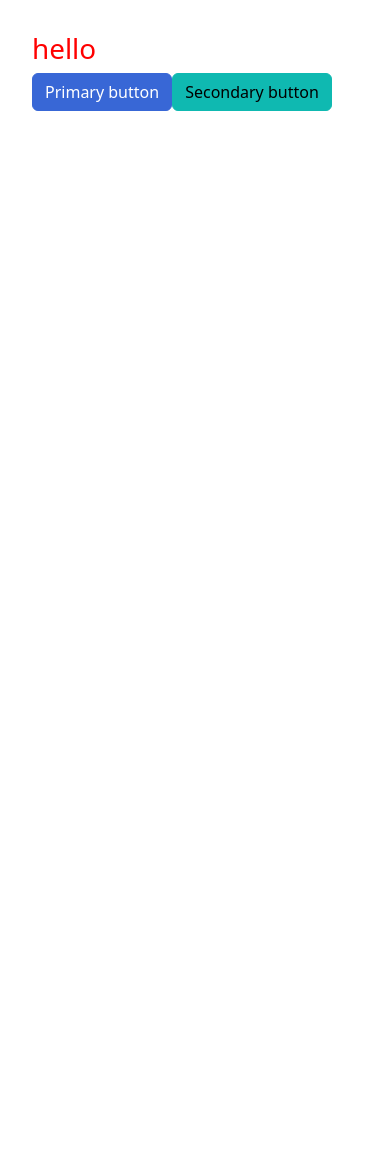
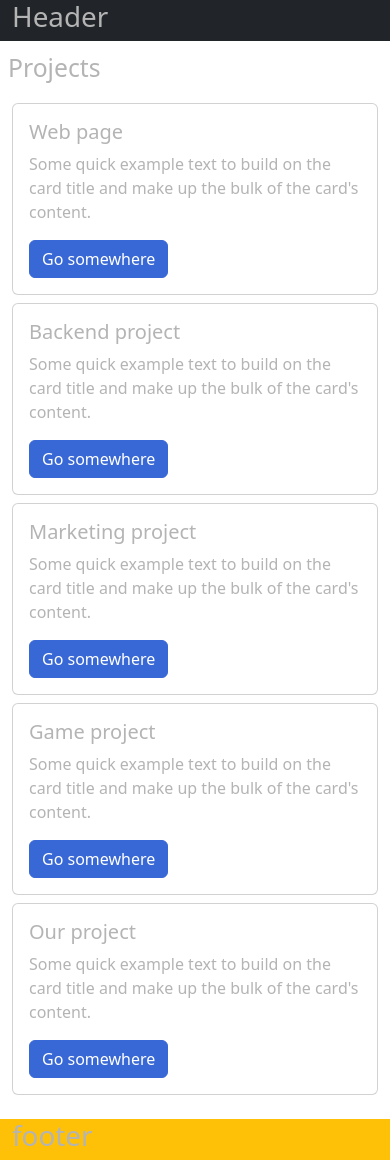
Before and after one commit to furkanilgenci/bootstrap-vue-workshop, a Vue app: page / in a window 390 px wide. Before the commit the page ends 844 px from the top, so only its background shows below. Built offline with nearby package versions, Linux system fonts and the light colour scheme.

Commit message:
Implement responsive cards

```diff
--- a/src/App.vue
+++ b/src/App.vue
@@ -1,17 +1,61 @@
-<script setup>
+<script>
+export default {
+  data() {
+    return {
+      projects: [
+        { name: "Web page" },
+        { name: "Backend project" },
+        { name: "Marketing project" },
+        { name: "Game project" },
+        { name: "Our project" },
+      ],
+    };
+  },
+};
 </script>
 
 <template>
   <div>
-    <h1>hello</h1>
-    <button class="btn btn-primary">Primary button</button>
-    <button class="btn btn-secondary">Secondary button</button>
-
+    <div class="container-fluid bg-dark">
+      <div class="row">
+        <h1>Header</h1>
+      </div>
+    </div>
+    <h2 class="page-title">Projects</h2>
+    <div class="container">
+      <div class="row">
+        <div v-for="project in projects" :key="project.name" class="col-12 col-md-4 col-lg-3">
+          <div class="card project-card">
+            <div class="card-body">
+              <h5 class="card-title">{{ project.name }}</h5>
+              <p class="card-text">
+                Some quick example text to build on the card title and make up
+                the bulk of the card's content.
+              </p>
+              <a href="#" class="btn btn-primary">Go somewhere</a>
+            </div>
+          </div>
+        </div>
+      </div>
+    </div>
+    <div class="container-fluid bg-warning page-footer">
+      <div class="row">
+        <h1>footer</h1>
+      </div>
+    </div>
   </div>
-
 </template>
 
 <style scoped>
+.page-title {
+  margin: 12px 8px;
+}
+.page-footer {
+  margin-top: 24px;
+}
+.project-card {
+  margin-top: 8px;
+}
 nav {
   width: 100%;
   font-size: 12px;
--- a/src/assets/main.scss
+++ b/src/assets/main.scss
@@ -8,7 +8,6 @@ $secondary: #0fb9b1;
     min-height: 100%;
     max-width: 100%;
     margin: 0 auto;
-    padding: 2rem;
     font-weight: normal;
   }
 
@@ -17,7 +16,3 @@ $secondary: #0fb9b1;
     color: hsla(160, 100%, 37%, 1);
     transition: 0.4s;
   }
-
-  h1 {
-    color: red;
-  }
```
